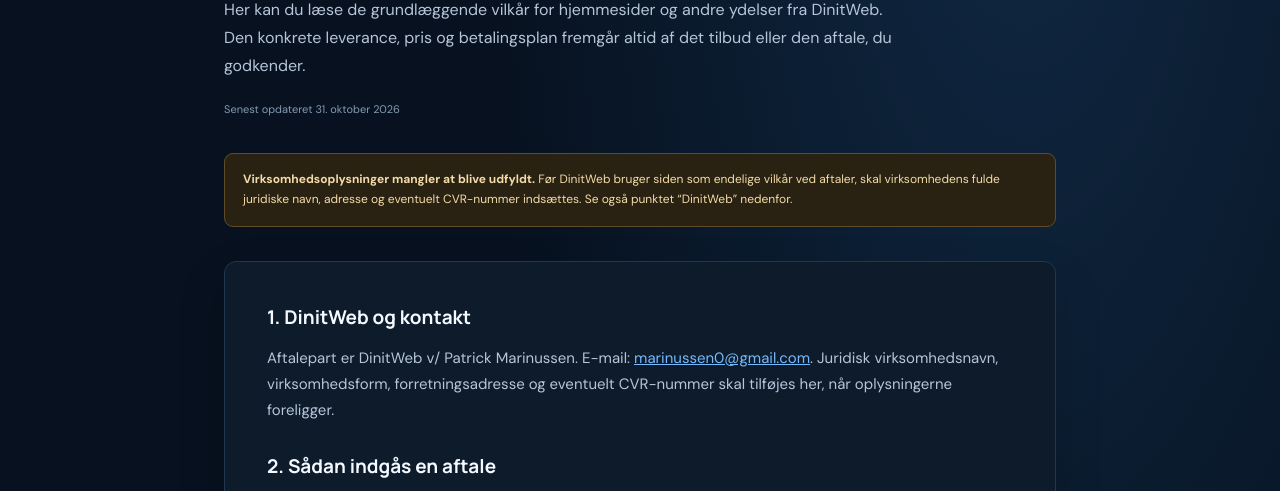
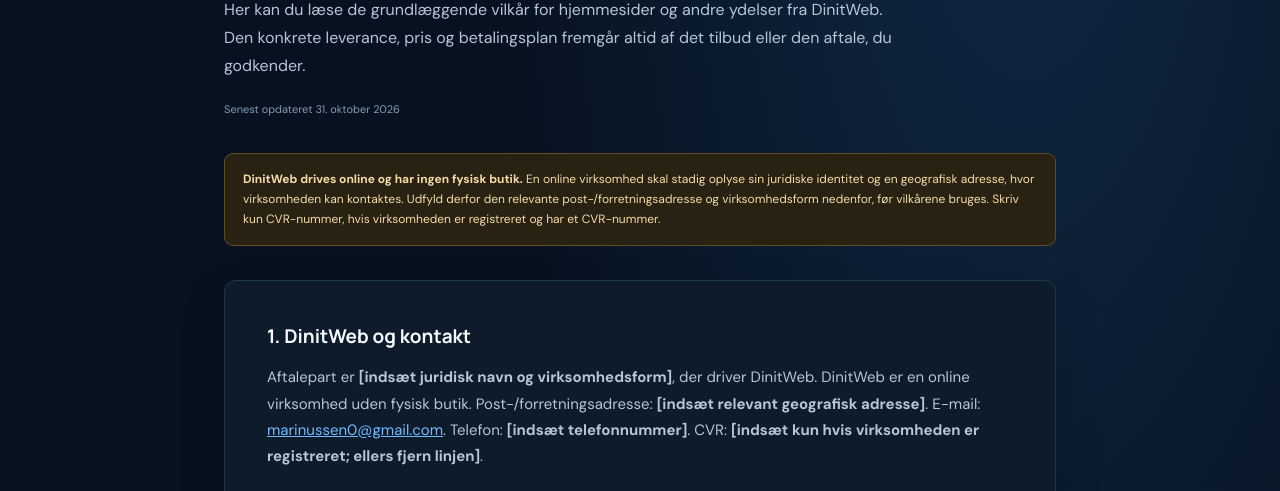
Before and after one commit to fivem2024/Dinitweb, a plain HTML site: page handelsbetingelser.html in a window 1280 px wide. Shown: the part 248-739 px from the top of the page. Drawn offline with Linux system fonts and the light colour scheme.

Commit message:
Tilføj handelsbetingelser for DinitWeb

```diff
--- a/handelsbetingelser.html
+++ b/handelsbetingelser.html
@@ -17,10 +17,10 @@
   <h1>Handelsbetingelser</h1>
   <p class="intro">Her kan du læse de grundlæggende vilkår for hjemmesider og andre ydelser fra DinitWeb. Den konkrete leverance, pris og betalingsplan fremgår altid af det tilbud eller den aftale, du godkender.</p>
   <p class="updated">Senest opdateret 31. oktober 2026</p>
-  <div class="notice"><strong>Virksomhedsoplysninger mangler at blive udfyldt.</strong> Før DinitWeb bruger siden som endelige vilkår ved aftaler, skal virksomhedens fulde juridiske navn, adresse og eventuelt CVR-nummer indsættes. Se også punktet “DinitWeb” nedenfor.</div>
+  <div class="notice"><strong>DinitWeb drives online og har ingen fysisk butik.</strong> En online virksomhed skal stadig oplyse sin juridiske identitet og en geografisk adresse, hvor virksomheden kan kontaktes. Udfyld derfor den relevante post-/forretningsadresse og virksomhedsform nedenfor, før vilkårene bruges. Skriv kun CVR-nummer, hvis virksomheden er registreret og har et CVR-nummer.</div>
   <article class="content">
     <h2>1. DinitWeb og kontakt</h2>
-    <p>Aftalepart er DinitWeb v/ Patrick Marinussen. E-mail: <a href="mailto:marinussen0@gmail.com">marinussen0@gmail.com</a>. Juridisk virksomhedsnavn, virksomhedsform, forretningsadresse og eventuelt CVR-nummer skal tilføjes her, når oplysningerne foreligger.</p>
+    <p>Aftalepart er <strong>[indsæt juridisk navn og virksomhedsform]</strong>, der driver DinitWeb. DinitWeb er en online virksomhed uden fysisk butik. Post-/forretningsadresse: <strong>[indsæt relevant geografisk adresse]</strong>. E-mail: <a href="mailto:marinussen0@gmail.com">marinussen0@gmail.com</a>. Telefon: <strong>[indsæt telefonnummer]</strong>. CVR: <strong>[indsæt kun hvis virksomheden er registreret; ellers fjern linjen]</strong>.</p>
 
     <h2>2. Sådan indgås en aftale</h2>
     <p>Kontaktformularen på hjemmesiden er en forespørgsel og udgør ikke i sig selv en ordre eller en bindende aftale. DinitWeb sender et tilbud med beskrivelse af opgaven, pris, forventet tidsplan og relevante betalingsvilkår. Aftalen er først indgået, når kunden har accepteret tilbuddet skriftligt, eksempelvis pr. e-mail.</p>
@@ -48,7 +48,7 @@
     <h2>9. Lovvalg og klager</h2>
     <p>Dansk ret gælder, med forbehold for ufravigelige regler, der beskytter forbrugere. Kontakt først DinitWeb, hvis der er uenighed. Forbrugeres adgang til klageinstanser og domstole påvirkes ikke af dette punkt.</p>
 
-    <div class="company"><strong>DinitWeb v/ Patrick Marinussen</strong><br>E-mail: <a href="mailto:marinussen0@gmail.com">marinussen0@gmail.com</a><br><strong>Skal udfyldes før endelig brug:</strong> juridisk virksomhedsnavn og form, forretningsadresse samt CVR-nummer, hvis virksomheden er CVR-registreret.</div>
+    <div class="company"><strong>[Juridisk virksomhedsnavn og form]</strong> · online virksomhed uden fysisk butik<br>Post-/forretningsadresse: [indsæt relevant geografisk adresse]<br>E-mail: <a href="mailto:marinussen0@gmail.com">marinussen0@gmail.com</a> · Telefon: [indsæt telefonnummer]<br>CVR: [indsæt kun hvis registreret]</div>
   </article>
 </main>
 <footer class="bottom"><span>© 2026 DinitWeb</span><span><a href="privatlivspolitik.html">Privatlivspolitik</a> · <a href="index.html">Tilbage til forsiden</a></span></footer>
```
